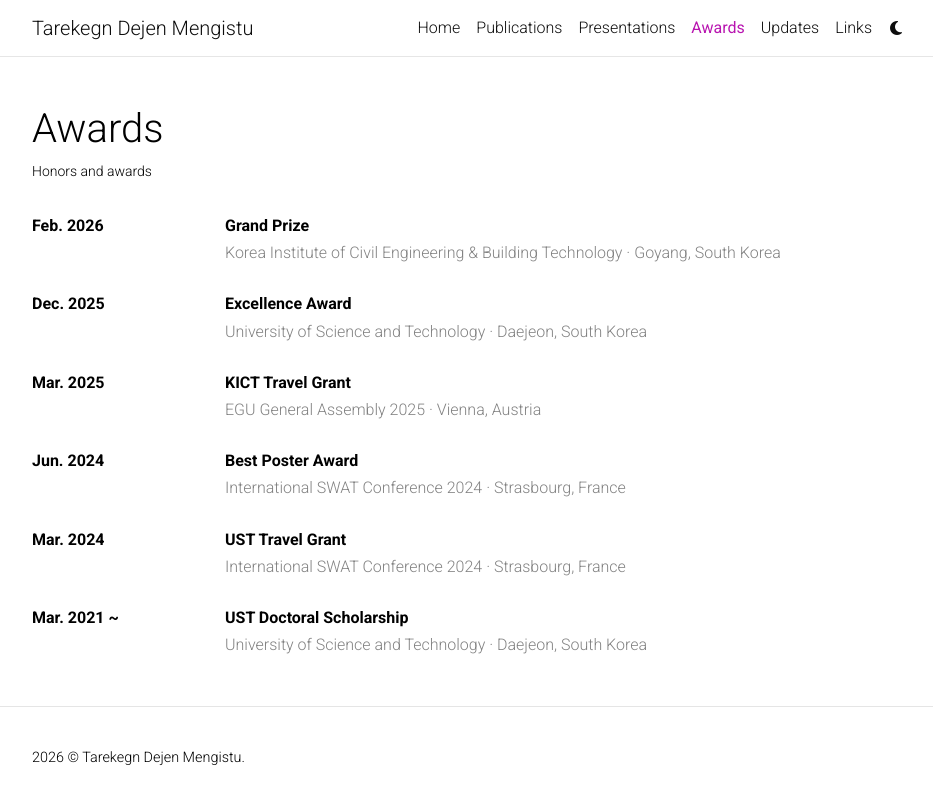
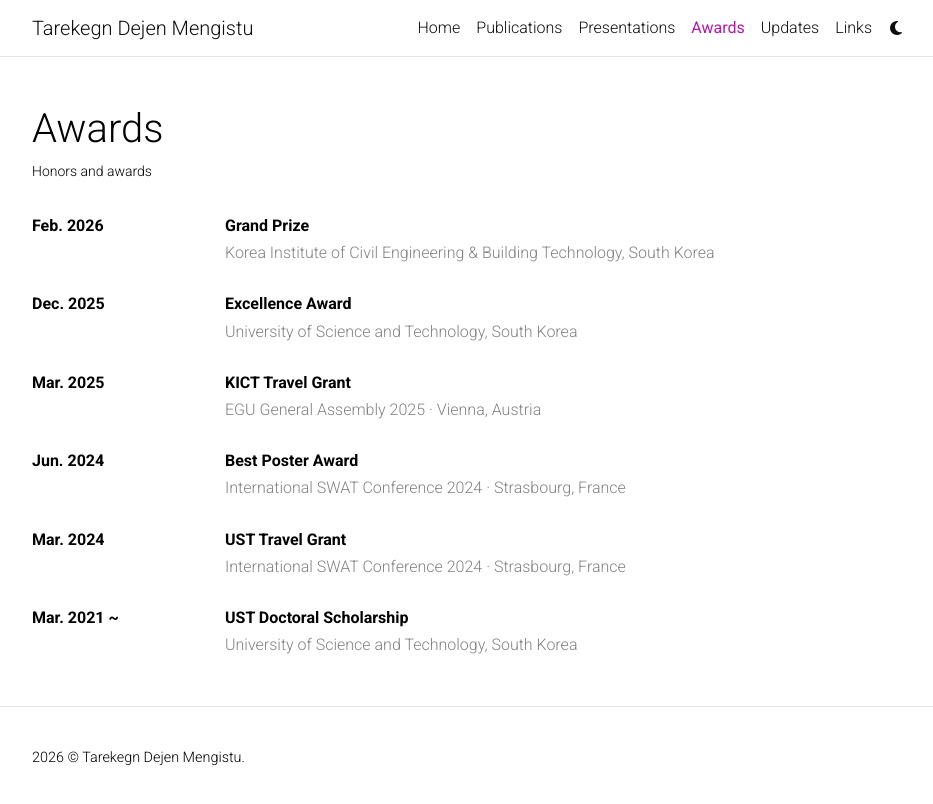
Before and after one commit to tdmengistu/tdmengistu.github.io, a Jekyll site: the page built from _pages/awards.md, in a window 1280 px wide. Shown: the top 804 px of the page, without its empty margins (173-1106 px from the left). Built offline with Jekyll 4.4.1, drawn with Linux system fonts in a browser that asks for light colours; a style sheet for code colours, icons or effects is not loaded.

Commit message:
Update award metadata to remove city names

```diff
--- a/_pages/awards.md
+++ b/_pages/awards.md
@@ -13,7 +13,7 @@ nav_order: 3
     <div class="academic-timeline-date">Feb. 2026</div>
     <div class="academic-timeline-content">
       <span class="academic-timeline-title">Grand Prize</span>
-      <span class="academic-timeline-meta">Korea Institute of Civil Engineering &amp; Building Technology · Goyang, South Korea</span>
+      <span class="academic-timeline-meta">Korea Institute of Civil Engineering &amp; Building Technology, South Korea</span>
     </div>
   </div>
 
@@ -21,7 +21,7 @@ nav_order: 3
     <div class="academic-timeline-date">Dec. 2025</div>
     <div class="academic-timeline-content">
       <span class="academic-timeline-title">Excellence Award</span>
-      <span class="academic-timeline-meta">University of Science and Technology · Daejeon, South Korea</span>
+      <span class="academic-timeline-meta">University of Science and Technology, South Korea</span>
     </div>
   </div>
 
@@ -53,7 +53,7 @@ nav_order: 3
     <div class="academic-timeline-date">Mar. 2021 ~</div>
     <div class="academic-timeline-content">
       <span class="academic-timeline-title">UST Doctoral Scholarship</span>
-      <span class="academic-timeline-meta">University of Science and Technology · Daejeon, South Korea</span>
+      <span class="academic-timeline-meta">University of Science and Technology, South Korea</span>
     </div>
   </div>
 
```
